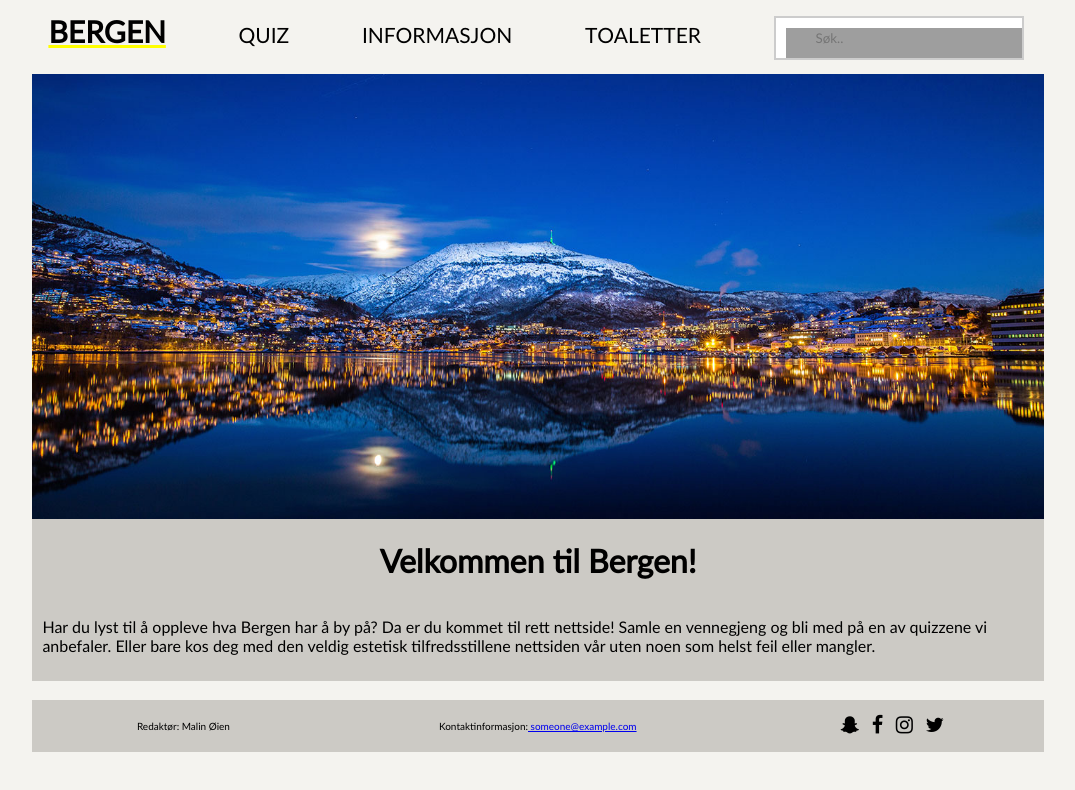
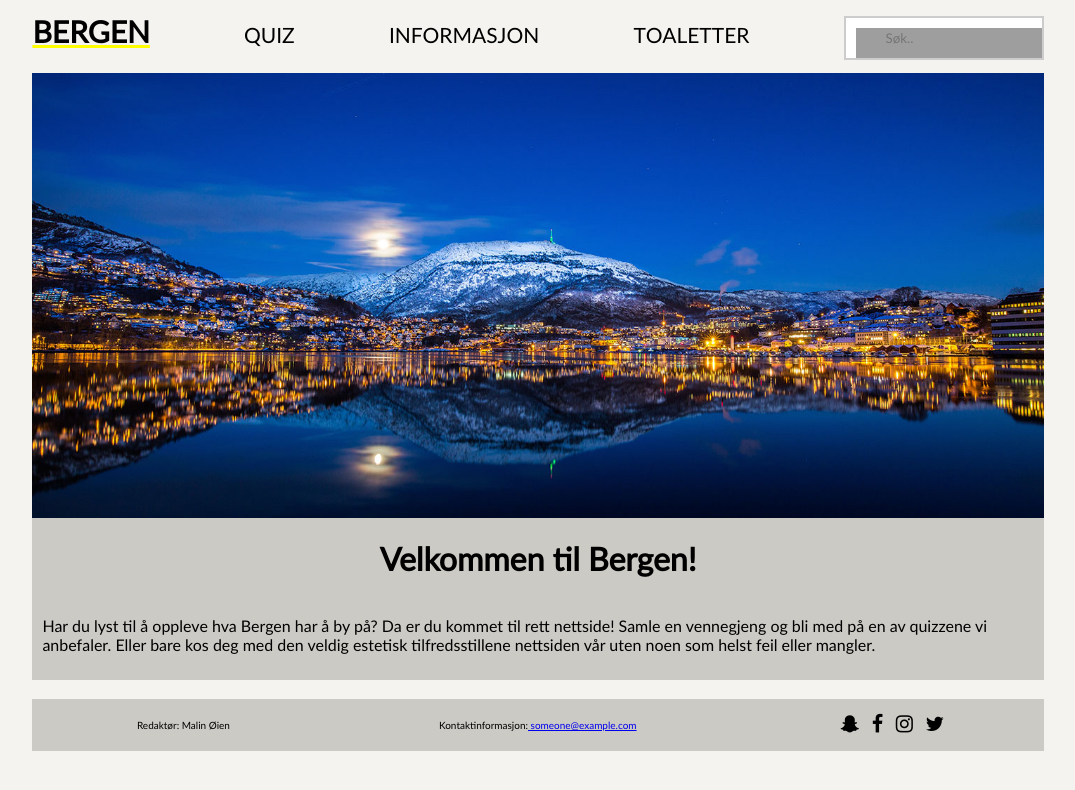
Before and after one commit to fridaklockmann/Nettside_Bergen, a plain HTML site: page index.html in a window 1280 px wide. Both pictures are taken after a click on the link 1077 px from the left and 41 px from the top of the page. Shown: the whole page, without its empty margins (102-1177 px from the left). Drawn offline with Linux system fonts and the light colour scheme; grey boxes are pictures that could not be loaded.

Commit message:
Fikset navbaren, så nå er den pen

```diff
--- a/css/stylesheet.css
+++ b/css/stylesheet.css
@@ -28,10 +28,6 @@ p {
   margin-right: auto;
 }
 
-.checkbox{
-  background-color: green;
-}
-
 input[type=checkbox]{
   background-color: green;
   color: green;
@@ -46,6 +42,7 @@ input[type=checkbox]{
   justify-content: space-between;
   margin-left: auto;
   margin-right: auto;
+  padding-bottom: 1%;
   width: 80%;
   list-style-type: none;
   overflow: hidden;
@@ -57,9 +54,11 @@ input[type=checkbox]{
   float: left;
   color: black;
   text-decoration-color: yellow;
-  text-align: center;
-  padding: 14px 16px;
+  text-align: left;
   text-decoration-line: none;
+  .last-child{
+    float:right;
+  }
 }
 
 #topNav .hamburger{
@@ -80,7 +79,7 @@ input[type=checkbox]{
   transition: 0.4s;
 }
 
-@media screen and (max-width: 650px){
+@media screen and (max-width: 750px){
   #topNav a:not(:first-child) {
     display: none;
   }
@@ -138,10 +137,6 @@ input[type=checkbox]{
   padding-top: 15px;
 }
 
-#topNav .search-container {
-  padding-right: 20px;
-}
-
 #topNav a:hover {
   text-decoration: underline yellow;
 }
@@ -165,7 +160,7 @@ input[type=checkbox]{
 
 #menuSearchbox {
   font-family: Lato;
-  width: 100px;
+  width: 90px;
   box-sizing: border-box;
   border: 2px solid #ccc;
   background-color: white;
@@ -178,13 +173,10 @@ input[type=checkbox]{
 }
 
 #menuSearchbox:focus {
-  width: 250px;
+  width: 200px;
   outline: none;
 }
 
-@media screen and (min-width:1300px) {
-  #flexcontainer{width:1300px;}
-}
 /* COMMON END */
 /* INDEX */
 #forsidebilde {
--- a/js/index.js
+++ b/js/index.js
@@ -8,7 +8,7 @@ window.onload = function(){
   var hamb = document.getElementById("hamburger");
 
   if(hamb){
-    console.log("trykket");
+    console.log("Hamburger-meny fungerer!");
     hamb.addEventListener("click", endreNavn);
     //  Gjør slik at elementene i hambugrerklassen bytter navn
     //  og endrer style i CSS-dokumentet
```
